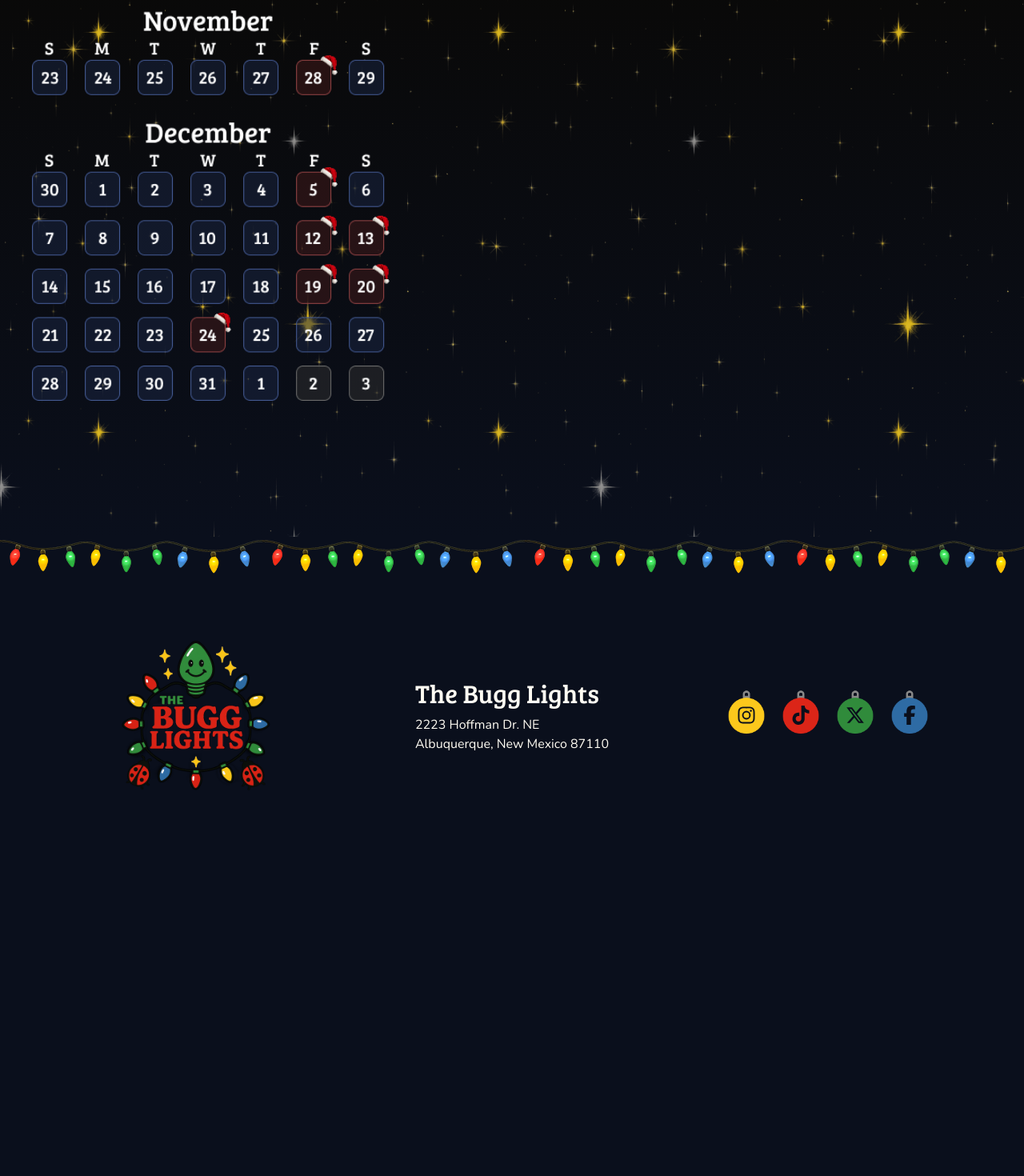
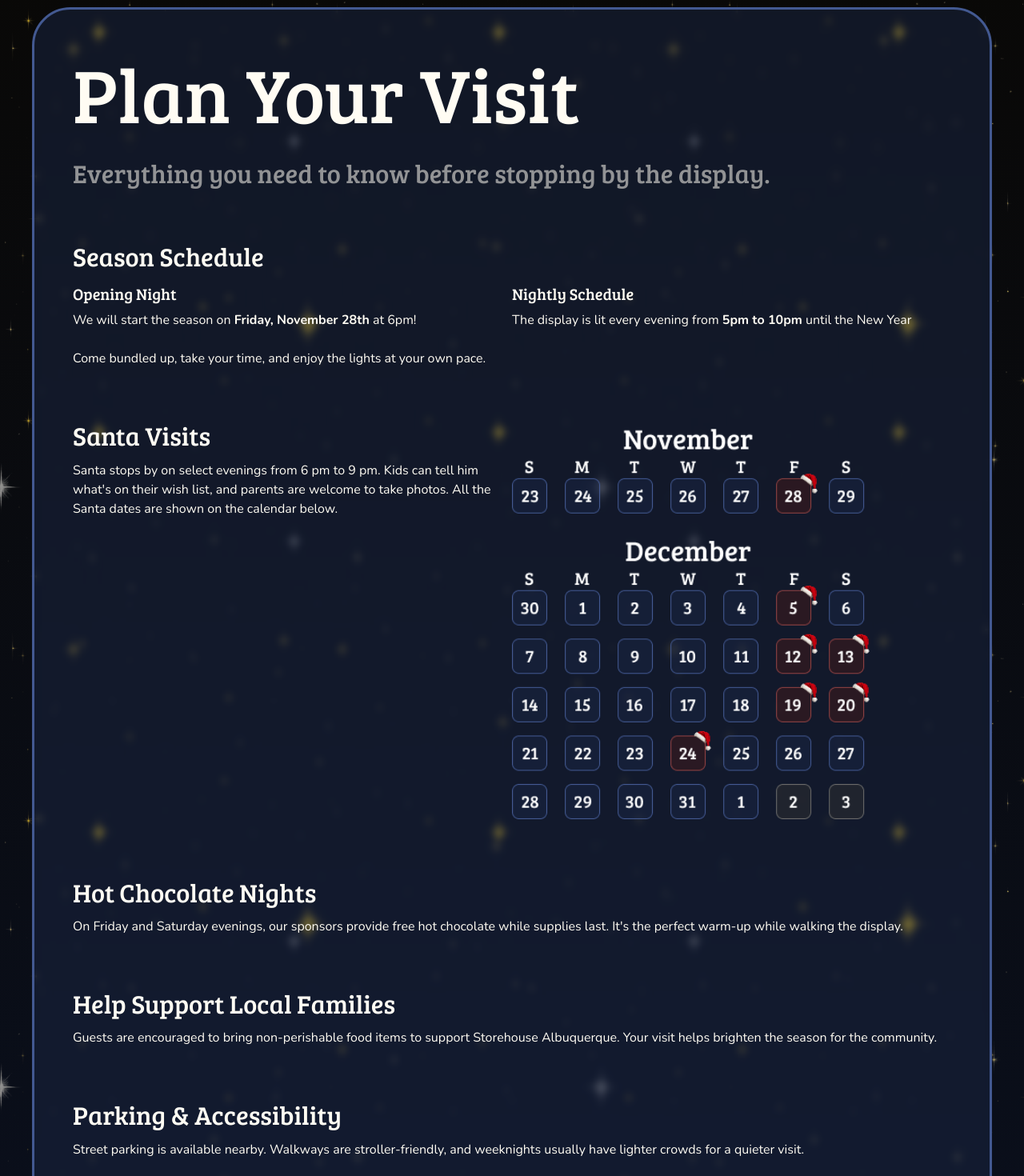
Before and after one commit to csalinas-dev/bugg-lights, a Next.js app: page /plan in a window 1280 px wide. Shown: the part 278-1748 px from the top of the page at 80% size. Before the commit the page ends 1345 px from the top, so only its background shows below. Built offline with nearby package versions, Linux system fonts and the light colour scheme.

Commit message:
content: update plan your visit page

```diff
--- a/src/app/(pages)/plan/page.js
+++ b/src/app/(pages)/plan/page.js
@@ -1,11 +1,80 @@
-import { Box, Container } from "@mui/material";
+import { Box, Container, Typography, Grid, Card, CardContent, Stack } from "@mui/material";
 import Image from "next/image";
+import { Glass } from "@/components/Glass";
 
 export default function Page() {
   return (
-    <Container maxWidth="xl">
-      <Box>Plan Your Visit</Box>
-      <Image src="/santa-calendar.png" width={450} height={500} alt="The Bugg Lights 2025 Santa Calendar"/>
+    <Container maxWidth="xl" sx={{ py: 4 }}>
+      <Glass>
+        <Box mb={8}>
+          <Typography variant="h1">Plan Your Visit</Typography>
+          <Typography variant="h4" sx={{ opacity: 0.54 }}>Everything you need to know before stopping by the display.</Typography>
+        </Box>
+
+        <Box mb={8}>
+          <Typography variant="h4" gutterBottom>Season Schedule</Typography>
+          <Grid container mb={3}>
+            <Grid size={{ xs: 12, md: 6 }}>
+              <Typography variant="h6">Opening Night</Typography>
+              <Typography variant="body1">We will start the season on <strong>Friday, November 28th</strong> at 6pm!</Typography>
+            </Grid>
+            <Grid size={{ xs: 12, md: 6 }}>
+              <Typography variant="h6">Nightly Schedule</Typography>
+              <Typography variant="body1">The display is lit every evening from <strong>5pm to 10pm</strong> until the New Year</Typography>
+            </Grid>
+          </Grid>
+          <Typography variant="body1">Come bundled up, take your time, and enjoy the lights at your own pace.</Typography>
+        </Box>
+
+        <Box mb={8}>
+          <Grid container>
+            <Grid size={{ xs: 12, md: 6 }}>
+              <Typography variant="h4" gutterBottom>
+                Santa Visits
+              </Typography>
+              <Typography variant="body1" gutterBottom>
+                Santa stops by on select evenings from 6 pm to 9 pm. Kids can tell him what's on their wish list, and parents are welcome to take photos. All the Santa dates are shown on the calendar below.
+              </Typography>
+            </Grid>
+            <Grid size={{ xs: 12, md: 6 }}>
+              <Image
+                src="/santa-calendar.png"
+                width={450}
+                height={500}
+                alt="The Bugg Lights 2025 Santa Calendar"
+                style={{ maxWidth: '100%', height: 'auto' }}
+              />
+            </Grid>
+          </Grid>
+        </Box>
+
+        <Box mb={8}>
+          <Typography variant="h4" gutterBottom>
+            Hot Chocolate Nights
+          </Typography>
+          <Typography variant="body1">
+            On Friday and Saturday evenings, our sponsors provide free hot chocolate while supplies last. It's the perfect warm-up while walking the display.
+          </Typography>
+        </Box>
+
+        <Box mb={8}>
+          <Typography variant="h4" gutterBottom>
+            Help Support Local Families
+          </Typography>
+          <Typography variant="body1">
+            Guests are encouraged to bring non-perishable food items to support Storehouse Albuquerque. Your visit helps brighten the season for the community.
+          </Typography>
+        </Box>
+
+        <Box mb={8}>
+          <Typography variant="h4" gutterBottom>
+            Parking & Accessibility
+          </Typography>
+          <Typography variant="body1">
+            Street parking is available nearby. Walkways are stroller-friendly, and weeknights usually have lighter crowds for a quieter visit.
+          </Typography>
+        </Box>
+      </Glass>
     </Container>
   );
 }
```
